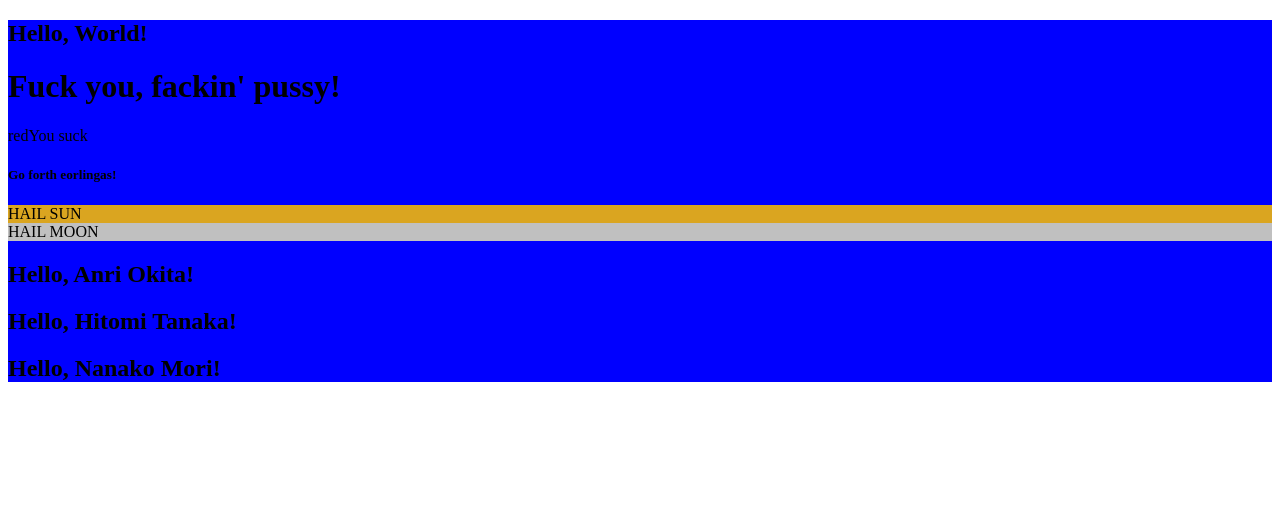
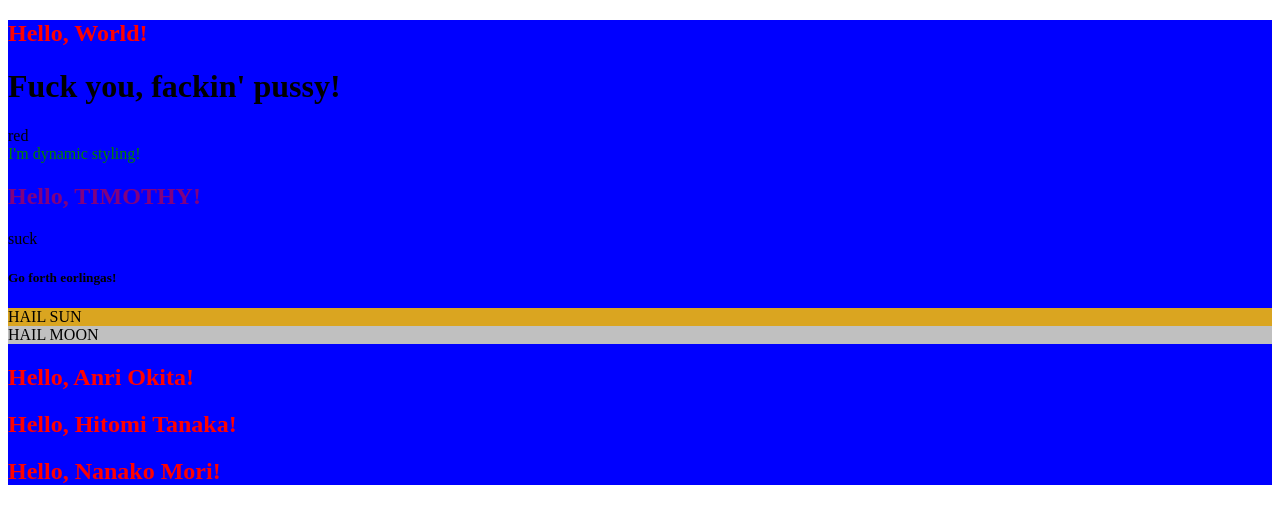
Before and after one commit to louDack/feedback-app, a React (Create React App) app: page / in a window 1280 px wide. Shown: the top 524 px of the page. Built offline with nearby package versions, Linux system fonts and the light colour scheme.

Commit message:
Dynamic styling plus props.

```diff
--- a/src/App.js
+++ b/src/App.js
@@ -9,7 +9,7 @@ function App() {
     {name: 'Nanako Mori', id: 3}
   ]
 
-  let color
+  let color, textColor = {color: 'green'}
   let moon = <div style={{backgroundColor: 'silver'}}>HAIL MOON</div>
 
   // Goal: Conditional everything!
@@ -20,10 +20,18 @@ function App() {
       <h1>Fuck you, fackin' pussy!</h1>
 
       {/* What the fk is this? */}
+      {/* Conditional Rendering via ternary operator */}
       {color = test ? 'red' : 'blue'}
       {console.log(color)}
 
-      {test ? 'You suck' : 'Lick booogers.'}
+      {/* Dynamic styling */}
+      <div style={textColor}>I'm dynamic styling!</div>
+      <Header text={'TIMOTHY'} textColor={'purple'} />
+
+      {/* Error warning if passing in wrong type into props. */}
+      {/* <Header text={123} textColor={'purple'} /> */}
+
+      {test ? 'suck' : 'Lick booogers.'}
       {!test ? <div style={{color: 'red'}}><h1>HERE I AM</h1></div> : <h5>Go forth eorlingas!</h5>}
 
       {test && <div style={{backgroundColor: 'goldenrod'}}>HAIL SUN</div>}
--- a/src/components/Header.jsx
+++ b/src/components/Header.jsx
@@ -1,9 +1,23 @@
-function Header({ text }) {
+import PropTypes from 'prop-types';
+
+function Header({ text, textColor }) {
     return (
         <header>
-            <h2>Hello, {text}!</h2>
+            <h2 style={{color: textColor}}>Hello, {text}!</h2>
         </header>
     )
 }
 
+// Incase user doesnt pass props.
+Header.defaultProps = {
+  text: 'Dumbass',
+  textColor: 'red'
+}
+
+// Make sure the prop arguments are the correct input type.
+Header.propTypes = {
+    text: PropTypes.string,
+    textColor: PropTypes.string
+}
+
 export default Header
```
